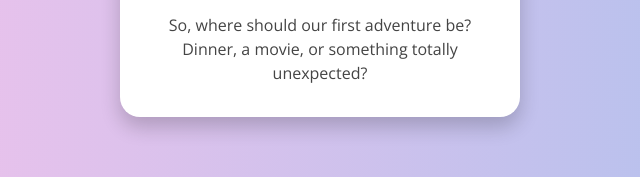
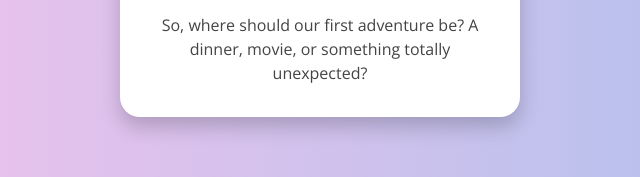
Before and after one commit to whahidul12/yesOrNoQuestion, a plain HTML site: page congratulation/congratulation.html in a window 1280 px wide. Shown: the part 455-632 px from the top of the page, 320-960 px from the left. Drawn offline with nearby package versions, Linux system fonts and the light colour scheme.

```diff
--- a/congratulation/congratulation.html
+++ b/congratulation/congratulation.html
@@ -11,7 +11,7 @@
             <img src="../congratulation/congratulation.png" alt="Trophy" />
             <h1>Congratulations!</h1>
             <p>
-                So, where should our first adventure be? Dinner, a movie, or something
+                So, where should our first adventure be? A dinner, movie, or something
                 totally unexpected?
             </p>
         </div>
```
